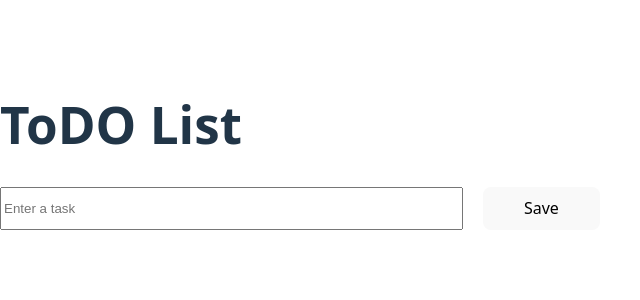
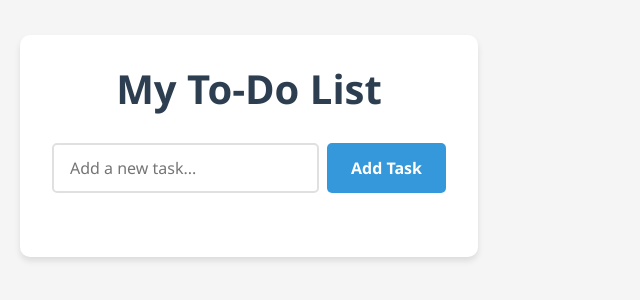
Before and after one commit to AnandTiwary20/To-Do-List-React, a React (Vite) app in the folder vite-project/: page / in a window 1280 px wide. Shown: the part 254-554 px from the top of the page, without its empty margins (0-640 px from the left). Built offline with nearby package versions, Linux system fonts and the light colour scheme.

Commit message:
Initial Ui creation and working check

```diff
--- a/vite-project/src/App.css
+++ b/vite-project/src/App.css
@@ -1,17 +1,86 @@
-form{
-    width: 600px;
-    margin: auto;
-    display: flex;
-    gap: 20px;
+/* Base Styles */
+* {
+  margin: 0;
+  padding: 0;
+  box-sizing: border-box;
+  font-family: 'Segoe UI', Tahoma, Geneva, Verdana, sans-serif;
 }
 
-form input{
-    flex-basis: 80%;
+body {
+  background-color: #f5f5f5;
+  color: #333;
+  line-height: 1.6;
+  padding: 20px;
+}
 
+/* App Container */
+.app {
+  max-width: 600px;
+  margin: 2rem auto;
+  padding: 2rem;
+  background-color: white;
+  border-radius: 10px;
+  box-shadow: 0 4px 6px rgba(0, 0, 0, 0.1);
 }
-button{
-    flex-basis: 20%;
+
+h1 {
+  text-align: center;
+  color: #2c3e50;
+  margin-bottom: 2rem;
+  font-size: 2.5rem;
 }
-*{
-    box-sizing: border-box;
+
+/* Todo Form */
+.todo-form {
+  display: flex;
+  margin-bottom: 2rem;
+  gap: 0.5rem;
+  width: 100%;
 }
+
+.todo-input {
+  flex: 1;
+  padding: 0.75rem 1rem;
+  border: 2px solid #e0e0e0;
+  border-radius: 5px;
+  font-size: 1rem;
+  transition: border-color 0.3s ease;
+}
+
+.todo-input:focus {
+  outline: none;
+  border-color: #3498db;
+}
+
+.add-button {
+  background-color: #3498db;
+  color: white;
+  border: none;
+  padding: 0 1.5rem;
+  border-radius: 5px;
+  cursor: pointer;
+  font-weight: 600;
+  transition: background-color 0.3s ease;
+}
+
+.add-button:hover {
+  background-color: #2980b9;
+}
+
+/* Todo List */
+.todo-list {
+  list-style: none;
+  margin-bottom: 2rem;
+}
+
+/* Responsive Design */
+@media (max-width: 768px) {
+  .app {
+    margin: 1rem;
+    padding: 1rem;
+  }
+
+  .todo-form {
+    flex-direction: column;
+  }
+}
--- a/vite-project/src/App.jsx
+++ b/vite-project/src/App.jsx
@@ -1,25 +1,31 @@
+import { useState } from 'react';
 import './App.css';
 
+function App() {
+  const [todos, setTodos] = useState([]);
+  const [inputValue, setInputValue] = useState('');
 
-function App(){
-    let saveTodoList = (event)=>{
+  return (
+    <div className="app">
+      <h1>My To-Do List</h1>
+      <form className="todo-form">
+        <input
+          type="text"
+          value={inputValue}
+          onChange={(e) => setInputValue(e.target.value)}
+          placeholder="Add a new task..."
+          className="todo-input"
+        />
+        <button type="submit" className="add-button">
+          Add Task
+        </button>
+      </form>
 
-
-        let toname=event.target.toName.value;
-        alert(toname);
-        event.preventDefault();
-
-    }
-    return (
-        <div className = "App">
-            <h1>ToDO List </h1>
-            <form onSubmit = {saveTodoList}>
-                <input type="text"  name = 'toName' placeholder="Enter a task"  />
-                <button type="submit"> Save</button>
-            </form>
-
-        </div>
-
-)}
+      <ul className="todo-list">
+        {/* Todo items will be rendered here */}
+      </ul>
+    </div>
+  );
+}
 
 export default App;
```
